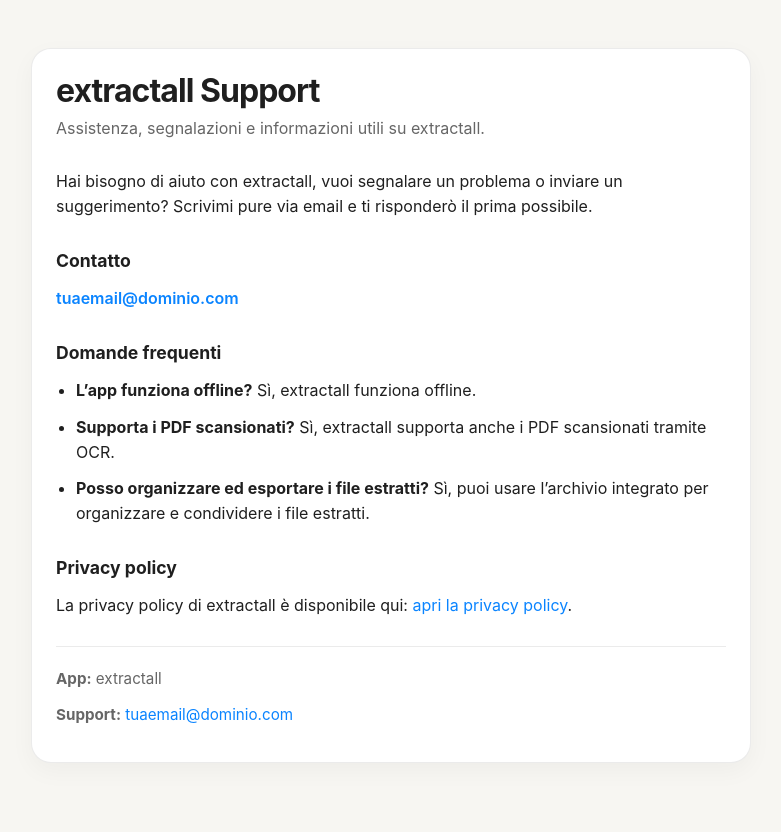
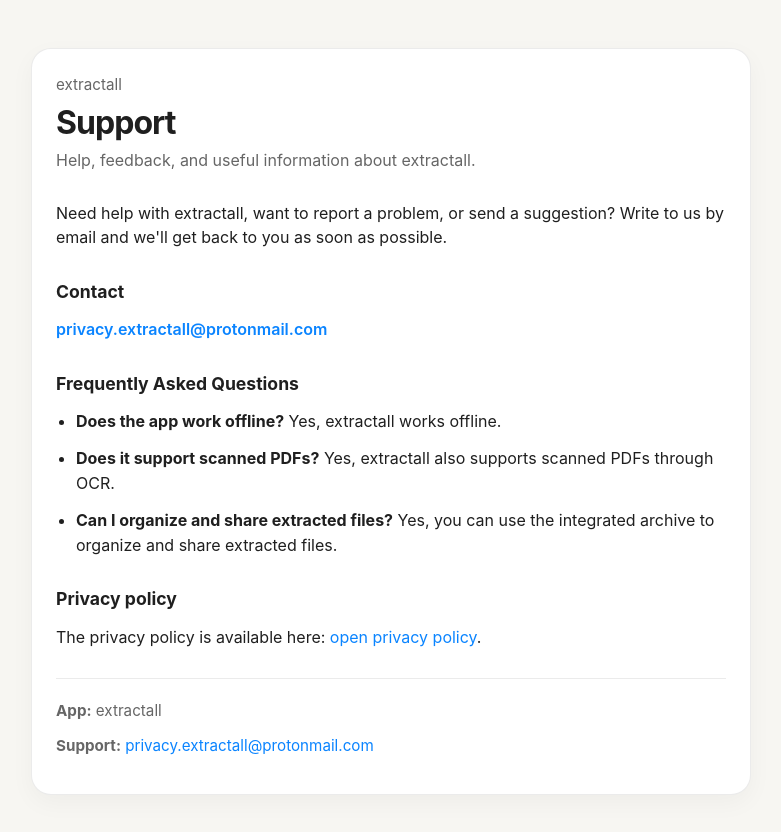
Before and after one commit to extractallapp/extractall-support, a plain HTML site: page index.html in a window 1280 px wide. Shown: the whole page, without its empty margins (249-1030 px from the left). Drawn offline with Linux system fonts and the light colour scheme.

Commit message:
Update index.html

```diff
--- a/index.html
+++ b/index.html
@@ -1,5 +1,5 @@
 <!doctype html>
-<html lang="it">
+<html lang="en">
 <head>
   <meta charset="utf-8">
   <meta name="viewport" content="width=device-width, initial-scale=1">
@@ -43,6 +43,7 @@
       padding: 24px;
       box-shadow: 0 8px 24px rgba(0,0,0,.04);
     }
+    .brand { margin: 0 0 8px; font-size: .95rem; color: var(--muted); }
     h1 {
       margin: 0 0 8px;
       font-size: 2rem;
@@ -69,9 +70,7 @@
       color: var(--accent);
       text-decoration: none;
     }
-    a:hover {
-      text-decoration: underline;
-    }
+    a:hover { text-decoration: underline; }
     .meta {
       margin-top: 28px;
       padding-top: 20px;
@@ -82,33 +81,35 @@
     .email {
       font-weight: 600;
       color: var(--text);
+      word-break: break-word;
     }
   </style>
 </head>
 <body>
   <main>
     <div class="card">
-      <h1>extractall Support</h1>
-      <p class="subtitle">Assistenza, segnalazioni e informazioni utili su extractall.</p>
+      <p class="brand">extractall</p>
+      <h1>Support</h1>
+      <p class="subtitle">Help, feedback, and useful information about extractall.</p>
 
-      <p>Hai bisogno di aiuto con extractall, vuoi segnalare un problema o inviare un suggerimento? Scrivimi pure via email e ti risponderò il prima possibile.</p>
+      <p>Need help with extractall, want to report a problem, or send a suggestion? Write to us by email and we'll get back to you as soon as possible.</p>
 
-      <h2>Contatto</h2>
-      <p class="email"><a href="mailto:tuaemail@dominio.com">tuaemail@dominio.com</a></p>
+      <h2>Contact</h2>
+      <p class="email"><a href="mailto:privacy.extractall@protonmail.com">privacy.extractall@protonmail.com</a></p>
 
-      <h2>Domande frequenti</h2>
+      <h2>Frequently Asked Questions</h2>
       <ul>
-        <li><strong>L’app funziona offline?</strong> Sì, extractall funziona offline.</li>
-        <li><strong>Supporta i PDF scansionati?</strong> Sì, extractall supporta anche i PDF scansionati tramite OCR.</li>
-        <li><strong>Posso organizzare ed esportare i file estratti?</strong> Sì, puoi usare l’archivio integrato per organizzare e condividere i file estratti.</li>
+        <li><strong>Does the app work offline?</strong> Yes, extractall works offline.</li>
+        <li><strong>Does it support scanned PDFs?</strong> Yes, extractall also supports scanned PDFs through OCR.</li>
+        <li><strong>Can I organize and share extracted files?</strong> Yes, you can use the integrated archive to organize and share extracted files.</li>
       </ul>
 
       <h2>Privacy policy</h2>
-      <p>La privacy policy di extractall è disponibile qui: <a href="https://extractallapp.github.io/extractall-privacy/" target="_blank" rel="noopener noreferrer">apri la privacy policy</a>.</p>
+      <p>The privacy policy is available here: <a href="https://extractallapp.github.io/extractall-privacy/" target="_blank" rel="noopener noreferrer">open privacy policy</a>.</p>
 
       <div class="meta">
         <p><strong>App:</strong> extractall</p>
-        <p><strong>Support:</strong> <a href="mailto:tuaemail@dominio.com">tuaemail@dominio.com</a></p>
+        <p><strong>Support:</strong> <a href="mailto:privacy.extractall@protonmail.com">privacy.extractall@protonmail.com</a></p>
       </div>
     </div>
   </main>
```
